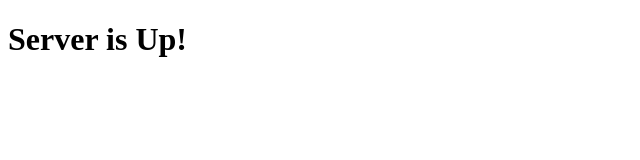
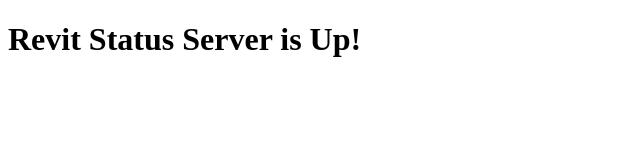
Before and after one commit to EdenOo2017/revit, a website: page www/index.html in a window 1280 px wide. Shown: the whole page, without its empty margins (0-640 px from the left). Drawn offline with Linux system fonts and the light colour scheme.

Commit message:
Initial Commit

```diff
--- a/www/index.html
+++ b/www/index.html
@@ -7,7 +7,7 @@
 
 <body>
 
-    <h1>Server is Up!</h1>
+    <h1>Revit Status Server is Up!</h1>
 
 </body>
 
```
